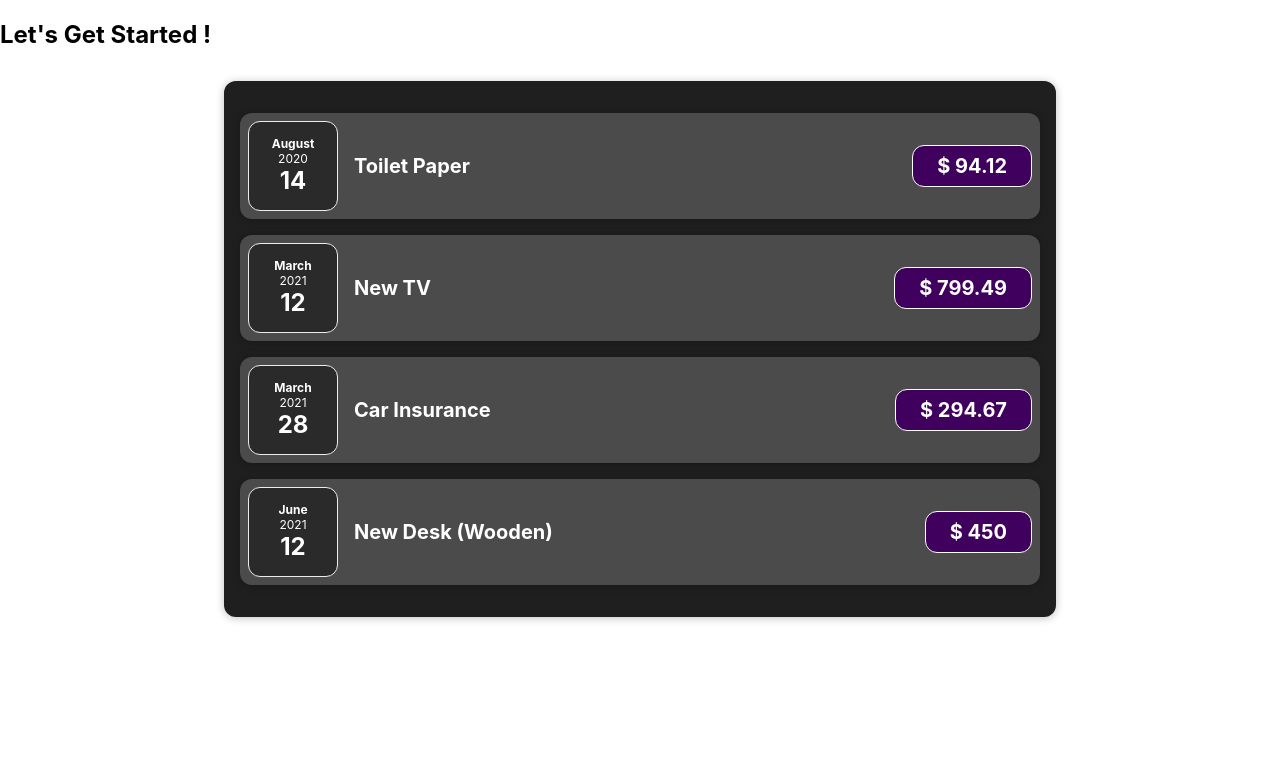
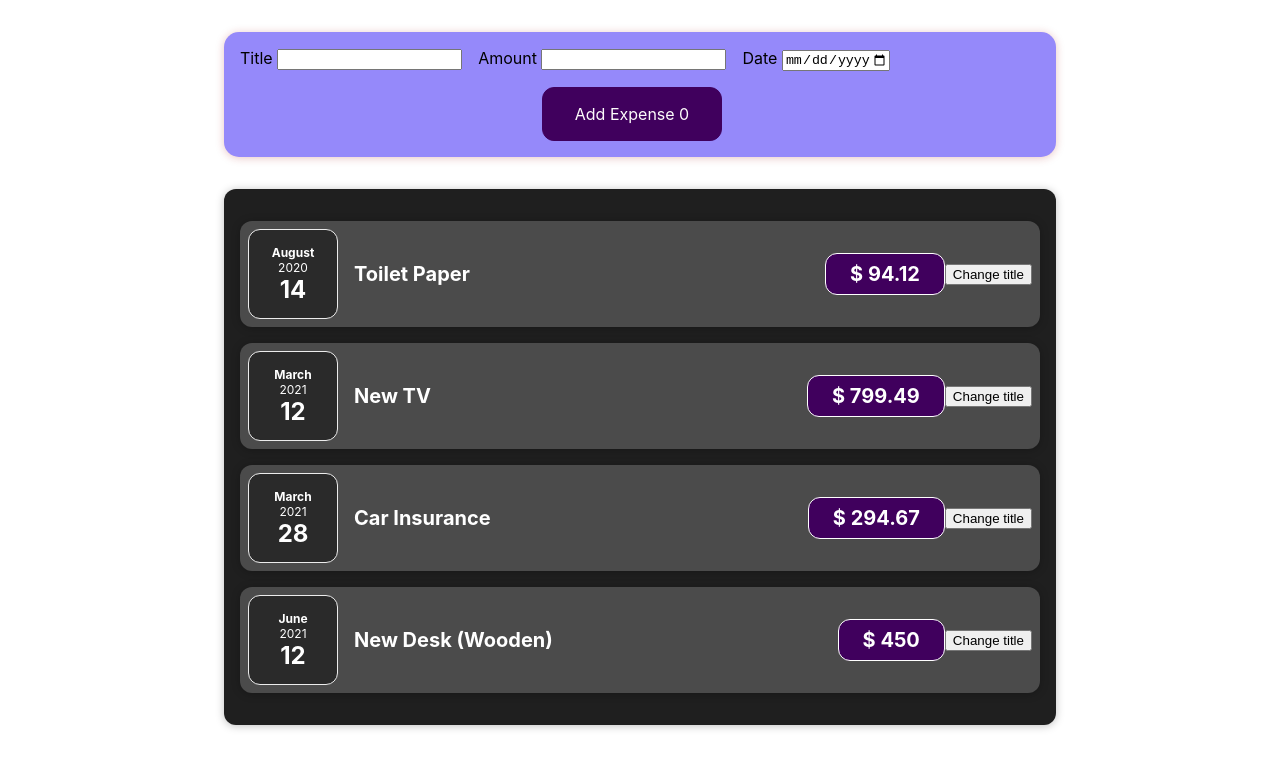
Before and after one commit to umarkhan996/ChartExpenses, a React (Create React App) app: page / in a window 1280 px wide. Shown: the top 768 px of the page. Built offline with nearby package versions, Linux system fonts and the light colour scheme.

Commit message:
FirstReactJsPro

```diff
--- a/src/App.js
+++ b/src/App.js
@@ -1,8 +1,10 @@
-// import ExpenseItem from './components/ExpenseItem';
 import React from 'react';
+import NewExpense from './components/NewExpense/NewExpense';
 import Expenses from './components/Expenses/Expenses';
 
-function App() {
+
+
+const App = () => {
     const expenses = [{
             id: 'e1',
             title: 'Toilet Paper',
@@ -23,10 +25,36 @@ function App() {
             date: new Date(2021, 5, 12),
         },
     ];
+
+
+
+    //Add New  Extra Expenses
+    return <div >
+        <
+        NewExpense / >
+        <
+        Expenses items = { expenses }
+    /> < /
+    div >
+
+
+
+
+        // var count = 0;
+        // var increamentCounter = () => {
+        //     count++;
+        //     console.log(count);
+        //     document.getElementById("count").innerHTML = count;
+        // };
+
         // THIS IS React Js code
 
-    return React.createElement('div', {}, React.createElement('h2', {}, "Let's Get Started !"), React.createElement(Expenses, { items: expenses }));
-
+        // return React.createElement('div', {}, React.createElement('h2', {}, "Let's Get Started !"), React.createElement(Expenses, { items: expenses })); <
+        // div className = 'App' >
+        //     <
+        //     span id = "count" > { count } < /span> <
+        // button onClick = { increamentCounter } > increament < /button> < /
+        // div >
 
 
 
--- a/src/components/Expenses/ExpenseDate.js
+++ b/src/components/Expenses/ExpenseDate.js
@@ -1,7 +1,7 @@
 import React from 'react';
 import './ExpenseDate.css';
 
-function ExpenseDate(props) {
+const ExpenseDate = (props) => {
     const month = props.date.toLocaleString('en-US', { month: 'long' });
     const day = props.date.toLocaleString('en-US', { day: '2-digit' });
     const year = props.date.getFullYear();
--- a/src/components/Expenses/ExpenseItem.js
+++ b/src/components/Expenses/ExpenseItem.js
@@ -1,9 +1,9 @@
-import React from 'react';
+import React, { useState } from 'react';
 import ExpenseDate from './ExpenseDate';
 import Card from '../UI_Compo/Card';
 import './ExpenseItem.css';
 
-function ExpenseItem(props) {
+const ExpenseItem = (props) => {
     // const month = props.data.toLocaleStirng('en-US', { month: 'long' });
     // const day = props.data.toLocaleStirng('en-US', { day: '2-digit' });
     // const year = props.date.getFullYear();
@@ -41,6 +41,19 @@ function ExpenseItem(props) {
 
     //     We can use Card insteed of  main div,then we got same result
 
+
+
+    //Event Listener
+
+
+    // let title = props.title;
+
+    const [title, setTitle] = useState(props.title);
+    const clickHandler = () => {
+
+        setTitle('Updated!');
+        console.log(title);
+    };
     return ( <
         Card className = 'expense-item' >
         <
@@ -48,11 +61,12 @@ function ExpenseItem(props) {
         /> <
         div className = 'expense-item__description' >
         <
-        h2 > { props.title } < /h2> <
+        h2 > { title } < /h2> <
         div className = 'expense-item__price' > $ { props.amount } < /div> < /
         div >
         <
-        /Card>
+        button onClick = { clickHandler } > Change title < /button> < /
+        Card >
 
 
 
--- a/src/components/Expenses/Expenses.js
+++ b/src/components/Expenses/Expenses.js
@@ -3,7 +3,7 @@ import ExpenseItem from './ExpenseItem';
 import Card from '../UI_Compo/Card';
 import './Expenses.css';
 
-function Expenses(props) {
+const Expenses = (props) => {
     return ( <
         Card className = "expenses" >
         <
--- /dev/null
+++ b/src/components/NewExpense/ExpenseForm.css
@@ -0,0 +1,27 @@
+.new-expense__controls {
+    display: flex;
+    flex-wrap: wrap;
+    gap: 1rem;
+    margin-bottom: 1rem;
+    text-align: center;
+}
+
+.new-expense__control label {
+    font-weight: bold;
+    gap: 10rem;
+    margin-bottom: 0.5rem;
+    display: block;
+}
+
+.new-expense__control input {
+    font: inherit;
+    padding: 0.5rem;
+    border-radius: 6px;
+    border: 1px solid rgb(235, 11, 11);
+    width: 20rem;
+    max-width: 100%;
+}
+
+.new-expense__actions {
+    text-align: center;
+}
--- /dev/null
+++ b/src/components/NewExpense/ExpenseForm.js
@@ -0,0 +1,48 @@
+import React from "react";
+
+
+import './ExpenseForm.css';
+const ExxpenseFrom = () => {
+    return ( <
+        form >
+        <
+        div className = "new-expense__controls" >
+        <
+        div className = "new-exepnse__controls" >
+        <
+        label > Title < /label> <
+        input Type = 'text' / >
+        <
+        /div> <
+        div className = "new-exepnse__controls" >
+        <
+        label > Amount < /label> <
+        input Type = 'number'
+        min = '0.01'
+        step = '0.01' / >
+        <
+        /div> <
+        div className = "new-exepnse__controls" >
+        <
+        label > Date < /label> <
+        input Type = 'date'
+        min = '2018-01-01'
+        max = '2032-01-01' / >
+        <
+        /div> < /
+        div >
+
+        <
+        div className = "new-expense__actions" >
+        <
+        button type = 'submit' > Add Expense 0 <
+        /button> < /
+        div >
+
+        <
+        /form>
+    );
+
+};
+
+export default ExxpenseFrom;
--- /dev/null
+++ b/src/components/NewExpense/NewExpense.css
@@ -0,0 +1,38 @@
+.new-expense {
+    background-color: #9589fa;
+    padding: 1rem;
+    margin: 2rem auto;
+    width: 50rem;
+    max-width: 95%;
+    border-radius: 15px;
+    text-align: center;
+    box-shadow: 0 1px 8px rgba(168, 23, 23, 0.25);
+}
+
+.new-expense button {
+    font: inherit;
+    cursor: pointer;
+    padding: 1rem 2rem;
+    border: 1px solid #40005d;
+    background-color: #40005d;
+    color: rgb(253, 251, 251);
+    border-radius: 12px;
+    margin-right: 1rem;
+}
+
+.new-expense button:hover,
+.new-expense button:active {
+    background-color: #6a0897;
+    border-color: #510674;
+}
+
+.new-expense button.alternative {
+    color: #a704f3;
+    border-color: transparent;
+    background-color: transparent;
+}
+
+.new-expense button.alternative:hover,
+.new-expense button.alternative:active {
+    background-color: #e6e3f3;
+}
--- /dev/null
+++ b/src/components/NewExpense/NewExpense.js
@@ -0,0 +1,31 @@
+import React from 'react';
+
+import ExpenseForm from './ExpenseForm';
+import './NewExpense.css';
+
+const NewExpense = () => {
+    return ( <
+        div className = 'new-expense' >
+        <
+        ExpenseForm / >
+        <
+        /div>
+
+
+
+        // (
+        //   <div className='expenses-filter'>
+        //     <div className='expenses-filter__control'>
+        //       <label>Filter by year</label>
+        //       <select>
+        //         <option value='2022'>2022</option>
+        //         <option value='2021'>2021</option>
+        //         <option value='2020'>2020</option>
+        //         <option value='2019'>2019</option>
+        //       </select>
+        //     </div>
+        //   </div>
+    );
+};
+
+export default NewExpense;
--- a/src/components/UI_Compo/Card.js
+++ b/src/components/UI_Compo/Card.js
@@ -1,7 +1,7 @@
 import React from 'react';
 import './Card.css';
 
-function Card(props) {
+const Card = (props) => {
     const classes = 'card ' + props.className;
 
     return <div className = { classes } > { props.children } < /div>;
```
Also changed, not shown: src/components/Expenses/Expense.txt (deleted). Lines whose indentation alone changed are shown as unchanged.
